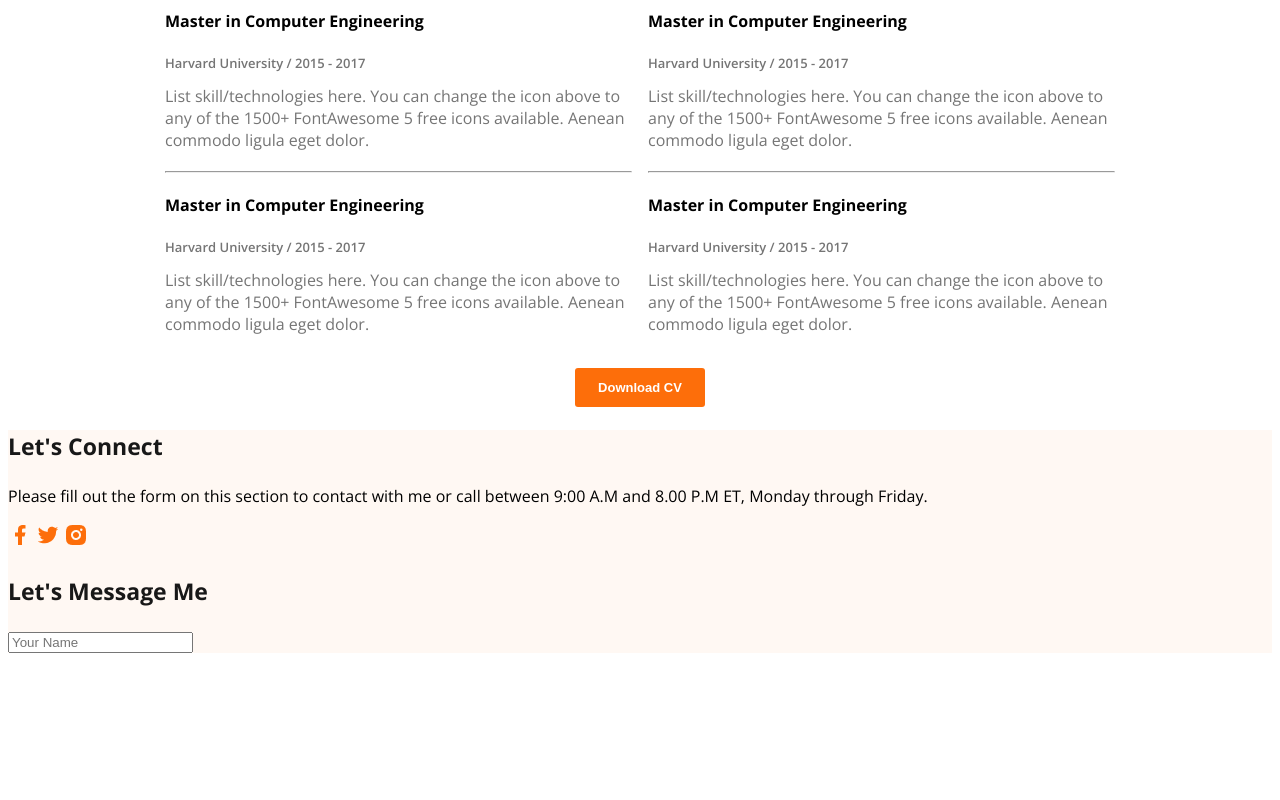
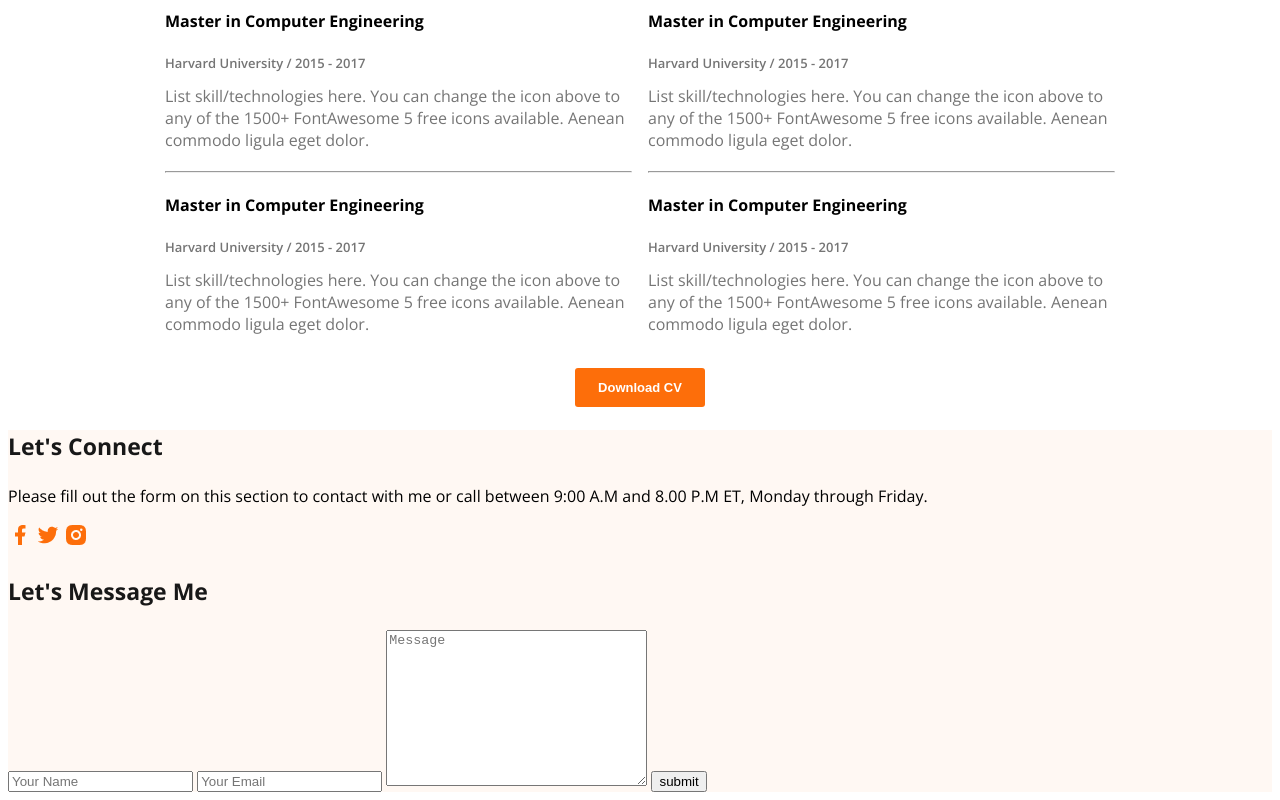
Before and after one commit to prashantaself/web-dev-portfolio, a plain HTML site: page index.html in a window 1280 px wide. Shown: the part 2240-3040 px from the top of the page. Before the commit the page ends 2901 px from the top, so only its background shows below. Drawn offline with nearby package versions, Linux system fonts and the light colour scheme.

Commit message:
Input and Textarea tag added

```diff
--- a/index.html
+++ b/index.html
@@ -215,6 +215,9 @@
             <h3 class="section-title">Let's Message Me</h3>
             <form action="">
                 <input type="text" placeholder="Your Name">
+                <input type="email" placeholder="Your Email">
+                <textarea name="" id="" cols="30" rows="10" placeholder="Message"></textarea>
+                <input type="submit" value="submit">
             </form>
 
         </div>
```
